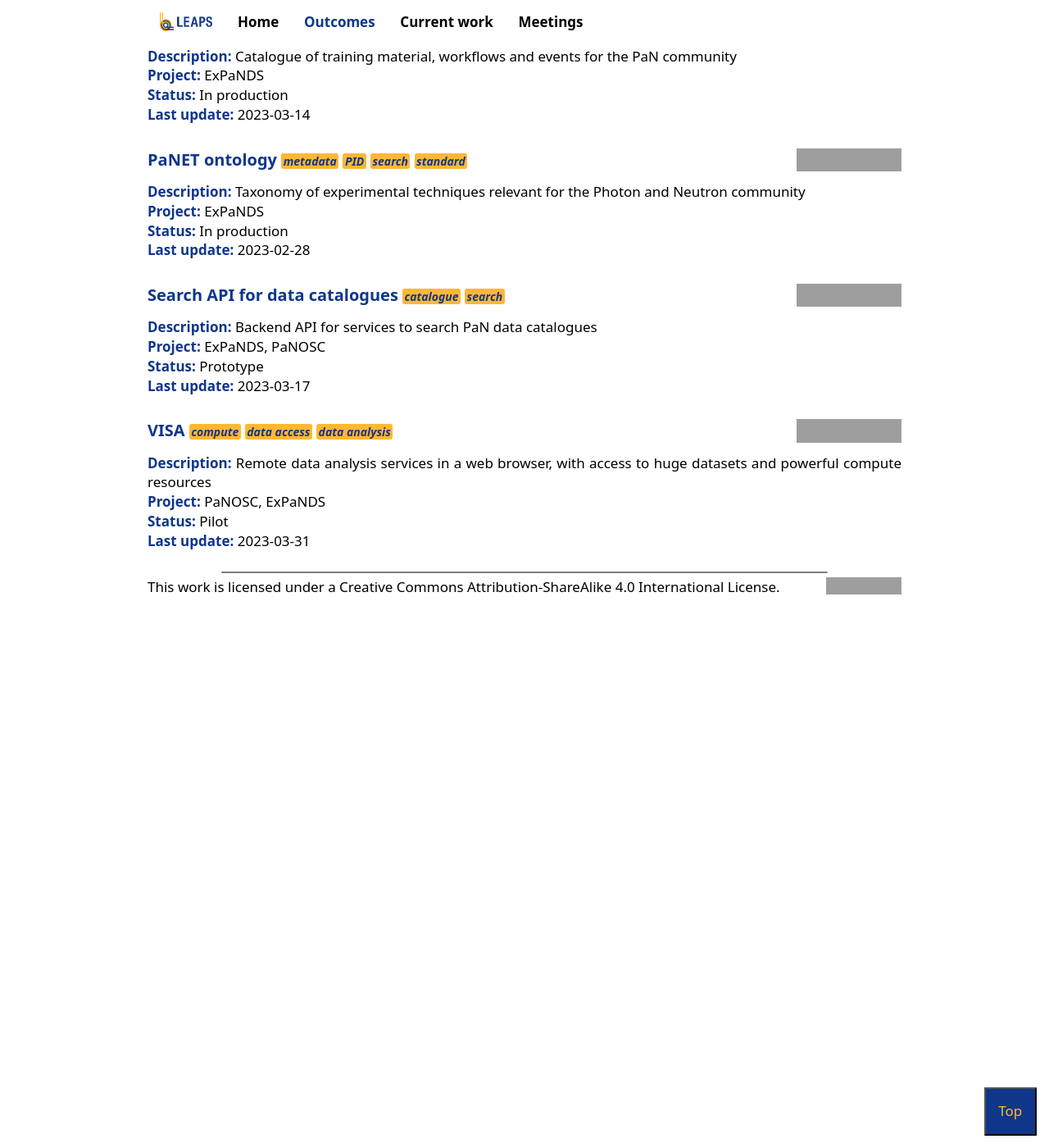
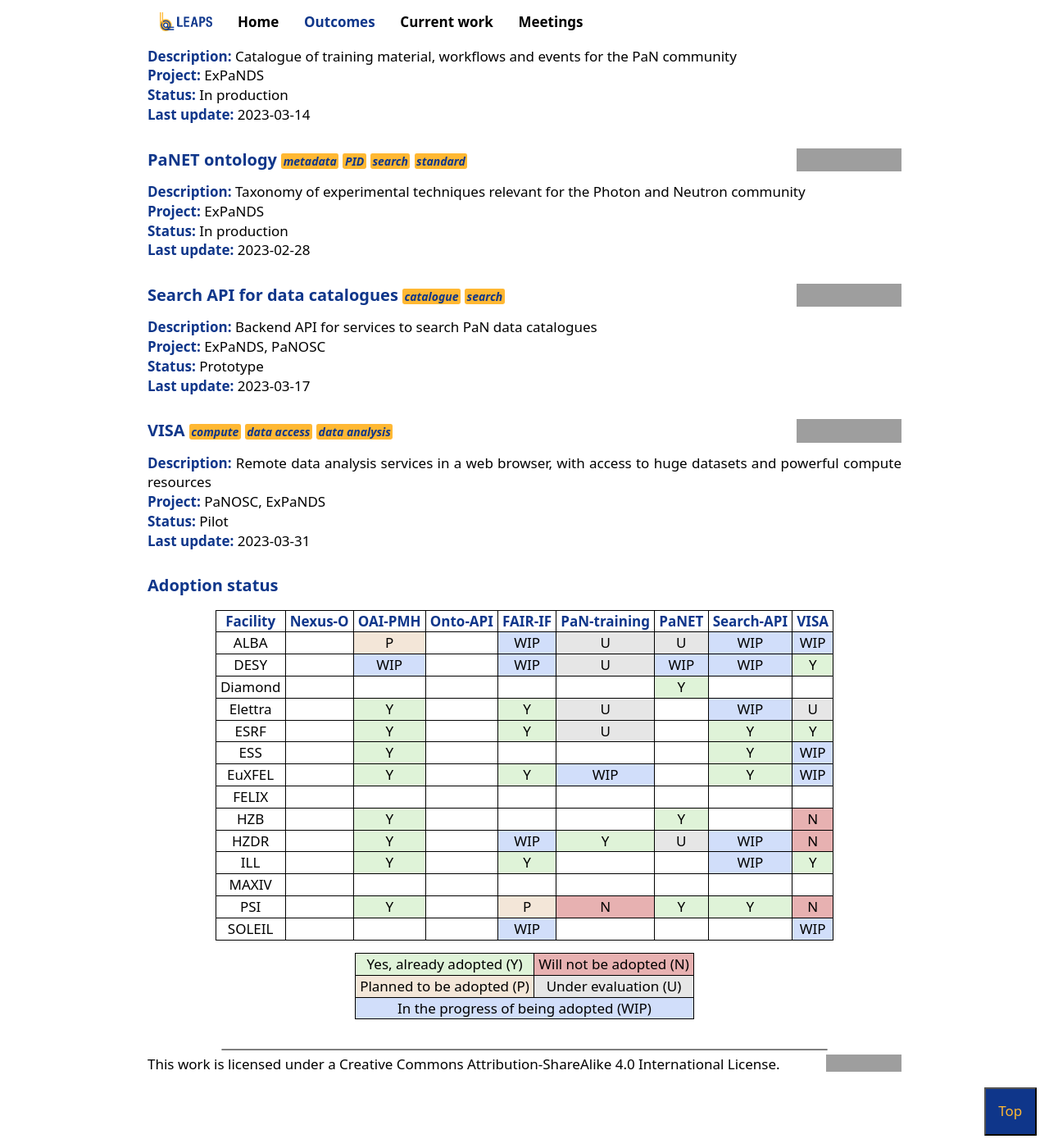
Before and after one commit to servansod/leaps-wg3-webpage, a Jekyll site: the page built from outcomes.html, in a window 1280 px wide and 1400 px high, scrolled down 1105 px, cut to the strip 0-1400 px from the top of the window. Shown: the whole strip at 82% size. Built offline with Jekyll 4.4.1, drawn with Linux system fonts in a browser that asks for light colours; grey boxes are pictures that could not be loaded.

Commit message:
add adoption status - draft

```diff
--- /dev/null
+++ b/_data/facilities.yml
@@ -0,0 +1,153 @@
+# called items with site.data.facilities
+- short-name: ALBA
+  pid:
+    - type: ROR
+      id: 02j9n6e35
+  adoption:
+    adopted:
+    wip:
+      - VISA
+          # contribution: Co-developed Kubernetes deployment
+          # link: https://visa.alba-cells.es
+      - Search-API
+      - FAIR-IF
+    planned:
+      - OAI-PMH
+      - DS-wizard
+      - AAI
+    under-eval:
+      - PaN-training
+      - PaN-learning
+      - PaNET
+    not:
+      - VINYL
+
+- short-name: DESY
+  pid:
+    - type: ROR
+      id: 01js2sh04
+    - type: GRID
+      id: grid.7683.a
+  adoption:
+    adopted:
+      - VISA
+          # contribution: Co-developed Kubernetes deployment
+          # link: https://visa.desy.de
+      - VINYL
+      - NeXus
+    wip:
+      - PaNET
+          # contribution: Participate in monthly PaNET meetings
+      - Search-API
+      - FAIR-IF
+      - OAI-PMH
+    under-eval:
+      - PaN-training
+
+- short-name: Diamond
+  adoption:
+    adopted:
+      - PaNET
+
+- short-name: Elettra
+  adoption:
+    adopted:
+      - OAI-PMH
+      - FAIR-IF
+      - AAI
+    wip:
+      - Search-API
+    under-eval:
+      - PaN-training
+      - VISA
+
+- short-name: ESRF
+  pid:
+  adoption:
+    adopted:
+      - VISA
+      - OAI-PMH
+      - Search-API
+      - AAI
+      - VINYL
+      - FAIR-IF
+    under-eval:
+      - PaN-training
+      - PaN-learning
+
+- short-name: ESS
+  adoption:
+    adopted:
+      - Search-API
+      - OAI-PMH
+    wip:
+      - VISA
+
+- short-name: EuXFEL
+  adoption:
+    adopted:
+      - Search-API
+      - OAI-PMH
+      - FAIR-IF
+      - AAI
+    wip:
+      - VISA
+      - PaN-training
+      - PaN-learning
+
+- short-name: FELIX
+
+- short-name: HZB
+  pid:
+  adoption:
+    adopted:
+      - OAI-PMH
+      - PaNET
+    not:
+      - VISA
+
+- short-name: HZDR
+  pid:
+  adoption:
+    adopted:
+      - PaN-training
+      - OAI-PMH
+    wip:
+      - Search-API
+      - FAIR-IF
+    under-eval:
+      - PaNET
+    not:
+      - VISA
+
+- short-name: ILL
+  adoption:
+    adopted:
+      - VISA
+      - OAI-PMH
+      - FAIR-IF
+      - AAI
+      - VINYL
+    wip:
+      - Search-API
+
+- short-name: MAXIV
+
+- short-name: PSI
+  adoption:
+    adopted:
+      - Search-API
+      - OAI-PMH
+      - PaNET
+    planned:
+      - FAIR-IF
+    not:
+      - VISA
+      - VINYL
+      - PaN-training
+
+- short-name: SOLEIL
+  adoption:
+    wip:
+      - VISA
+      - FAIR-IF
--- a/_data/outcomes.yml
+++ b/_data/outcomes.yml
@@ -1,5 +1,6 @@
 # called items with site.data.outcomes
 - name: PaNET ontology
+  short-name: PaNET
   project: ExPaNDS
   description: Taxonomy of experimental techniques relevant for the Photon and Neutron community
   status: in production
@@ -8,6 +9,7 @@
   keywords: standard, metadata, PID, search
 
 - name: Nexus ontology
+  short-name: Nexus-O
   project: ExPaNDS
   description: Representation of the formal NeXus definitions, automatically created from NeXus definition files
   status: in production
@@ -16,6 +18,7 @@
   keywords: standard, metadata, PID, search
 
 - name: Ontology API service
+  short-name: Onto-API
   project: ExPaNDS
   description: Software to expand a photon and neutron technique (PaNET) term into an equivalent search query that includes all PaNET sub-term
   status: prototype
@@ -24,6 +27,7 @@
   keywords: search
 
 - name: Search API for data catalogues
+  short-name: Search-API
   project: ExPaNDS, PaNOSC
   description: Backend API for services to search PaN data catalogues
   status: prototype
@@ -32,6 +36,7 @@
   keywords: search, catalogue
 
 - name: OAI-PMH endpoint for data catalogues
+  short-name: OAI-PMH
   project: ExPaNDS, PaNOSC
   description: Plugins for SciCat and Icat community data catalogues to facilitate the deployment of an OAI-PMH endpoint
   status: in production
@@ -40,6 +45,7 @@
   keywords: standard, metadata, search, catalogue
 
 - name: PaN training catalogue
+  short-name: PaN-training
   project: ExPaNDS
   description: Catalogue of training material, workflows and events for the PaN community
   status: in production
@@ -48,6 +54,7 @@
   keywords: training
 
 - name: VISA
+  short-name: VISA
   project: PaNOSC, ExPaNDS
   description: Remote data analysis services in a web browser, with access to huge datasets and powerful compute resources
   status: pilot
@@ -56,6 +63,7 @@
   keywords: data analysis, compute, data access
 
 - name: PaN FAIR implementation framework
+  short-name: FAIR-IF
   project: ExPaNDS
   description: Framework to enable FAIR data and support open science in the Photon and Neutron community
   status: prototype
--- a/_sass/tables.scss
+++ b/_sass/tables.scss
@@ -8,26 +8,36 @@ table {
 th, td {
   padding-left: $padding-std;
   padding-right: $padding-std;
-  text-align: justify;
+  text-align: center;
   border: $border-std solid $color-std;
 }
 
-// deliverables and milestones tables
+// adoption table
 .clickable:hover {
   background-color: $color-fade;
 }
 
-tr.delivered {
+td.adopted {
   background-color: $color-green;
 }
 
-tr.late {
+td.wip {
+  background-color: $color-blue;
+}
+
+td.planned {
+  background-color: $color-orange;
+}
+
+td.ue {
+  background-color: $color-grey;
+}
+
+td.no {
   background-color: $color-red;
 }
 
-tr.upcoming {
-  background-color: $color-orange;
-}
+
 
 td.date {
   white-space: nowrap;
--- a/_sass/variables.scss
+++ b/_sass/variables.scss
@@ -28,4 +28,6 @@ $color-std: Black;
 $color-green: hsl(105, 53%, 90%);
 $color-red: hsl(0, 53%, 80%);
 $color-orange: hsl(31, 53%, 90%);
+$color-blue: hsl(221, 81%, 90%);
+$color-grey: hsl(0, 0%, 90%);
 $opacity-std: 0.5;
--- a/outcomes.html
+++ b/outcomes.html
@@ -30,3 +30,50 @@ Outcomes from projects where LEAPS WG3 members were involved are listed here.
     {% if outcome.last-update %}<strong>Last update:</strong> {{ outcome.last-update | date: "%Y-%m-%d" }}<br>{% endif %}
   </p>
 {% endfor %}
+
+<h1>Adoption status</h1>
+{% assign adoption_outcomes = site.data.outcomes | sort_natural %} <!-- must be filtered according to need for a facility-based adoption or not -->
+<table>
+  <tr>
+    <th><strong>Facility</strong></th>
+    {% for outcome in adoption_outcomes %}
+      <th>{{ outcome.short-name }}</th>
+    {% endfor %}
+  </tr>
+  {% for facility in site.data.facilities %}
+  <tr>
+    <td>{{ facility.short-name }}</td>
+      {% for outcome in adoption_outcomes %}
+        <!-- make this better -->
+        {% if facility.adoption.adopted contains outcome.short-name %}
+          <td class='adopted'>Y</td>
+        {% elsif facility.adoption.wip contains outcome.short-name %}
+          <td class='wip'>WIP</td>
+        {% elsif facility.adoption.planned contains outcome.short-name %}
+          <td class='planned'>P</td>
+        {% elsif facility.adoption.under-eval contains outcome.short-name %}
+          <td class='ue'>U</td>
+        {% elsif facility.adoption.not contains outcome.short-name %}
+          <td class='no'>N</td>
+        {% else %}
+          <td></td>
+        {% endif %}
+      {% endfor %}
+  </tr>
+  {% endfor %}
+</table>
+
+<!-- legend -->
+<table>
+  <tr>
+    <td class='adopted'>Yes, already adopted (Y)</td>
+    <td class='no'>Will not be adopted (N)</td>
+  </tr>
+  <tr>
+    <td class='planned'>Planned to be adopted (P)</td>
+    <td class='ue'>Under evaluation (U)</td>
+  </tr>
+  <tr>
+    <td class='wip' colspan='2'>In the progress of being adopted (WIP)</td>
+  </tr>
+</table>
```
